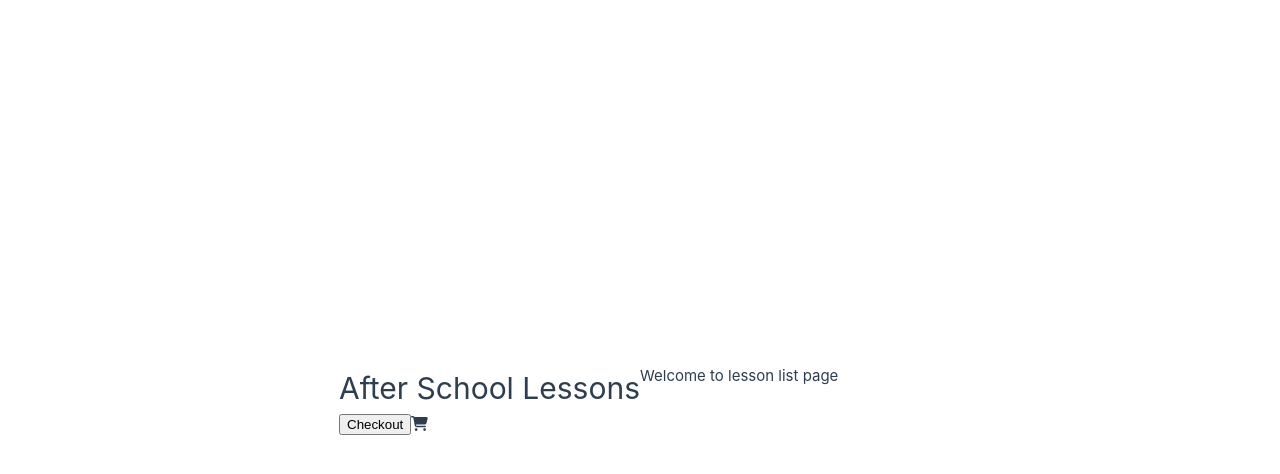
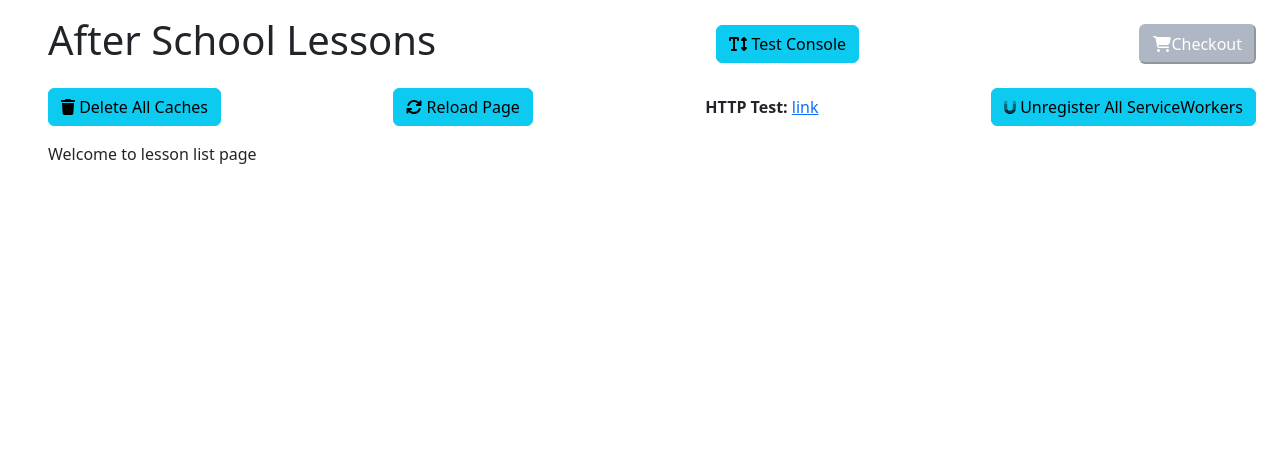
Before and after one commit to myoThiha-ryan/cw3-pwa, a Vue app: page / in a window 1280 px wide. Shown: the top 474 px of the page. Built offline with nearby package versions, Linux system fonts and the light colour scheme.

Commit message:
Refactored Test Console

```diff
--- a/package.json
+++ b/package.json
@@ -12,6 +12,8 @@
     "@fortawesome/free-regular-svg-icons": "^6.5.1",
     "@fortawesome/free-solid-svg-icons": "^6.5.1",
     "@fortawesome/vue-fontawesome": "^2.0.10",
+    "@popperjs/core": "^2.11.8",
+    "bootstrap": "^5.3.3",
     "vue": "^2.7.7"
   },
   "devDependencies": {
--- a/src/App.vue
+++ b/src/App.vue
@@ -6,7 +6,11 @@ export default {
   data() {
     return {
       sitename: "After School Lessons",
-      currentView: Lesson
+      currentView: Lesson,
+      cart: [],
+      testConsole: true,
+      showTestConsole: true,
+      serverURL: "https://cw2afterschoolapp-env.eba-4rnh2pp6.eu-west-2.elasticbeanstalk.com/lessons"
     }
   },
   components: { Lesson, Checkout },
@@ -17,25 +21,89 @@ export default {
       } else {
         this.currentView = Lesson
       }
+    },
+    toggleShowTestConsole() {
+      this.showTestConsole = !this.showTestConsole;
+    },
+    deleteAllCaches() {
+      caches.keys().then(function (names) {
+        for (let name of names)
+          caches.delete(name);
+      });
+      console.log("All Cache deleted")
+    },
+    reloadPage() {
+      window.location.reload()
+    },
+    unRegisterAllServiceWorkers() {
+      navigator.serviceWorker.getRegistrations().then(function (registrations) {
+        for (let registration of registrations) {
+          registration.unregister()
+        }
+      })
+      console.log("Service Workers Unregistered")
     }
   },
   computed: {
     cartItemCount() {
       return this.cart.length || "";
     },
+    isCheckoutDisabled() {
+      return this.cart.length == 0;
+    },
   }
 }
 </script>
 
 <template>
-  <div id="app">
-    <header>
+  <div id="app" class="pt-3 pe-4 ms-5">
+    <header class="d-flex justify-content-between align-items-center mb-3">
       <div>
         <h1>{{ sitename }}</h1>
       </div>
-      <button @click="toggle">Checkout</button>
-      <font-awesome-icon icon="fa-solid fa-cart-shopping" />
+      <div>
+        <button class="btn btn-info" v-if="testConsole" @click="toggleShowTestConsole">
+          <font-awesome-icon icon="fas fa-text-height" />
+          Test Console
+        </button>
+      </div>
+      <div>
+        <button class="disabledBtn" disabled v-if="isCheckoutDisabled">
+          <font-awesome-icon icon="fa-solid fa-cart-shopping">
+            <span class="position-absolute top-0 start-100 translate-middle badge rounded-pill bg-danger">
+              {{ cartItemCount }}
+            </span>
+          </font-awesome-icon>
+          <span>Checkout</span>
+        </button>
+        <button class="btn btn-primary" @click="togglePage" v-else>
+          <font-awesome-icon icon="fa-solid fa-cart-shopping">
+            <span class="position-absolute top-0 start-100 translate-middle badge rounded-pill bg-danger">
+              {{ cartItemCount }}
+            </span>
+          </font-awesome-icon>
+          <span>&nbsp Checkout</span>
+        </button>
+      </div>
     </header>
+    <div class="d-flex justify-content-between align-items-center mt-3 mb-3" v-if="testConsole && showTestConsole">
+      <button @click="deleteAllCaches" class="btn btn-info">
+        <font-awesome-icon icon="fas fa-trash" />
+        Delete All Caches
+      </button>
+      <button @click="reloadPage" class="btn btn-info">
+        <font-awesome-icon icon="fas fa-sync" />
+        Reload Page
+      </button>
+      <div>
+        <strong>HTTP Test: </strong>
+        <a v-bind:href="serverURL" target="_blank">link</a>
+      </div>
+      <button @click="unRegisterAllServiceWorkers" class="btn btn-info">
+        <font-awesome-icon icon="fab fa-uniregistry" />
+        Unregister All ServiceWorkers
+      </button>
+    </div>
     <main>
       <component :is="currentView"></component>
     </main>
--- a/src/main.js
+++ b/src/main.js
@@ -1,7 +1,6 @@
 import Vue from "vue";
 import App from "./App.vue";
-
-import "./assets/main.css";
+import "bootstrap/dist/css/bootstrap.css";
 import "./assets/style.css";
 // Start Font-awesome
 
@@ -12,10 +11,18 @@ import { library } from "@fortawesome/fontawesome-svg-core";
 import { FontAwesomeIcon } from "@fortawesome/vue-fontawesome";
 
 // import specific icons
-import { faShoppingCart } from "@fortawesome/free-solid-svg-icons";
+import {
+  faShoppingCart,
+  faTextHeight,
+  faTrash,
+  faSync,
+} from "@fortawesome/free-solid-svg-icons";
+
+// import specific icons
+import { faUniregistry } from "@fortawesome/free-brands-svg-icons";
 
 // add icons to the library
-library.add(faShoppingCart);
+library.add(faShoppingCart, faTextHeight, faUniregistry, faTrash, faSync);
 
 // add font awesome icon component
 Vue.component("font-awesome-icon", FontAwesomeIcon);
@@ -27,3 +34,5 @@ Vue.config.productionTip = false;
 new Vue({
   render: (h) => h(App),
 }).$mount("#app");
+
+import "bootstrap/dist/js/bootstrap.js";
```
Also changed, not shown: 1 other file (tests, documents, lock files or other folders).
